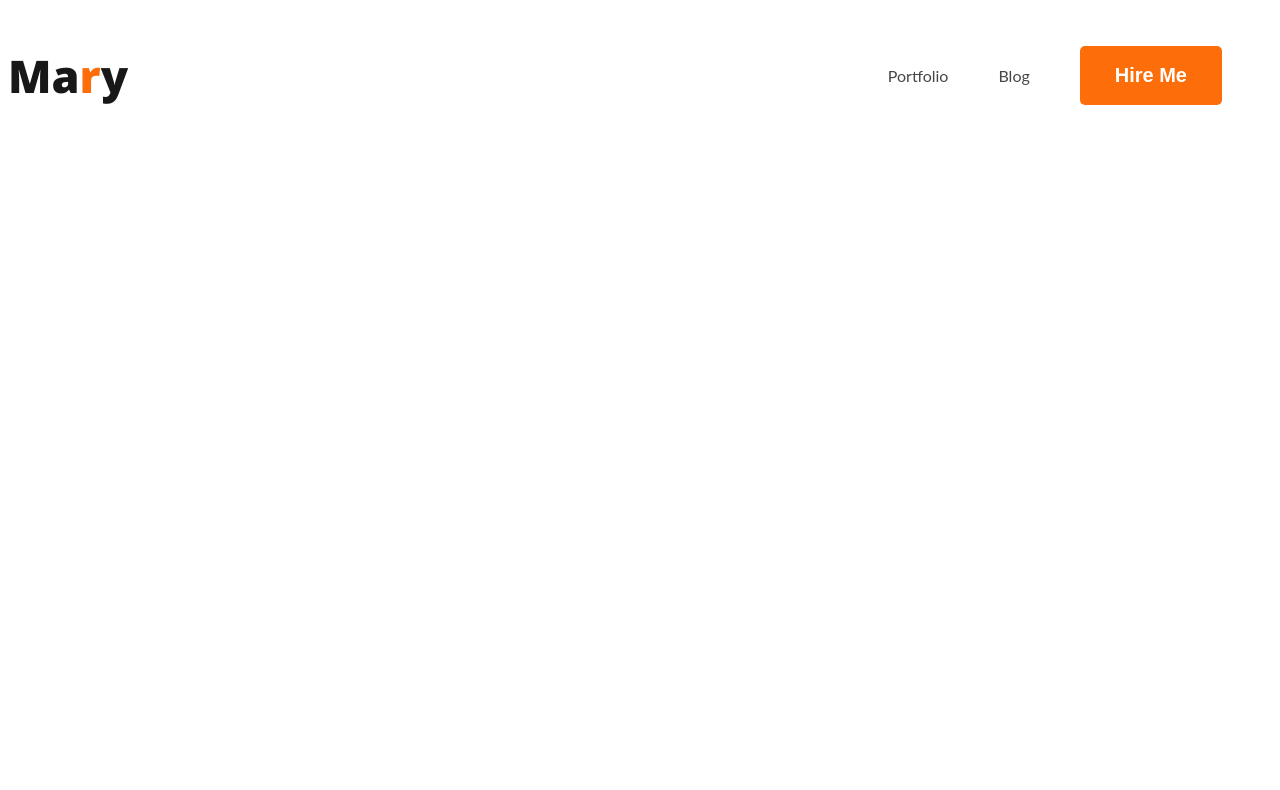
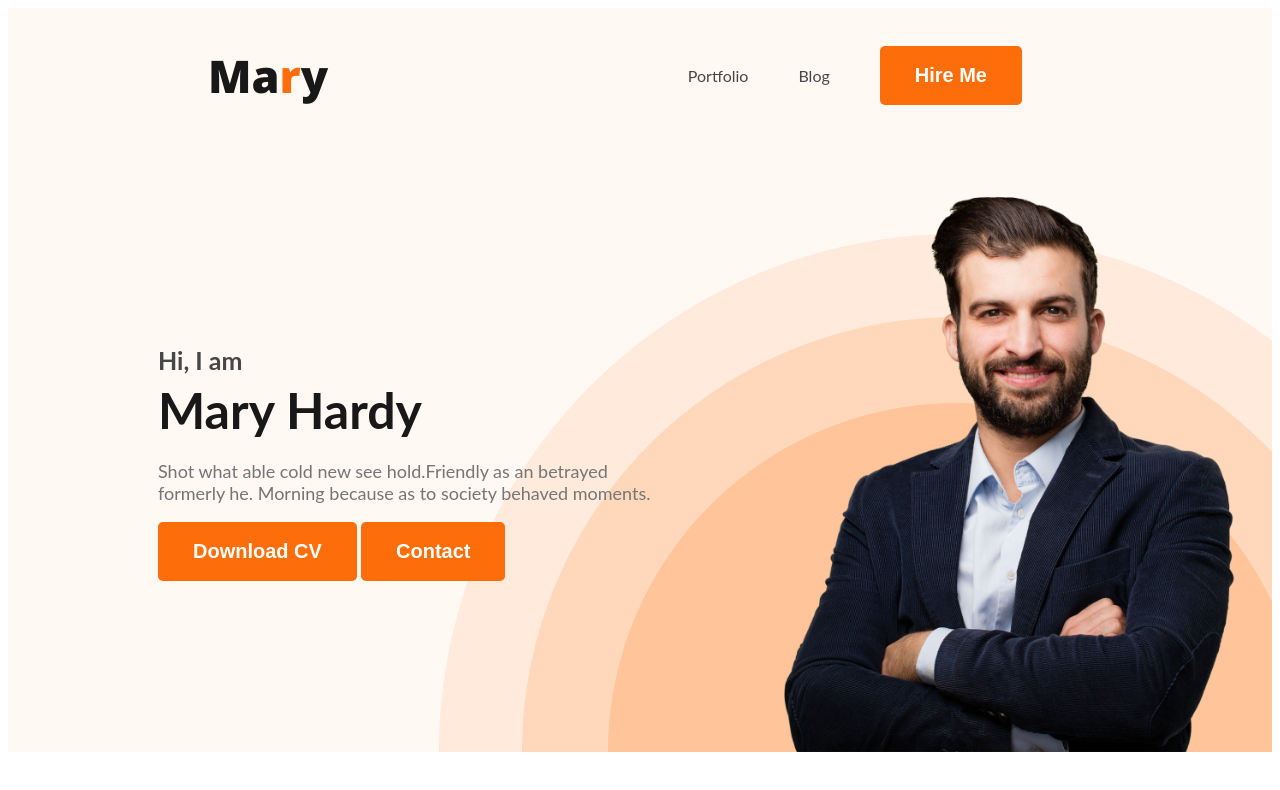
Before and after one commit to 11Farid111/my-first-website, a plain HTML site: page index.html in a window 1280 px wide. Drawn offline with nearby package versions, Linux system fonts and the light colour scheme.

Commit message:
added header

```diff
--- a/index.html
+++ b/index.html
@@ -19,6 +19,16 @@
                 <li><button class="btn-primary">Hire Me</button></li>
             </ul>
         </nav>
+        <div class="banner">
+        <div class="banner-content">
+            <h3 class="banner-greeting">Hi, I  am</h3>
+            <h1 class="banner-title">Mary Hardy</h1>
+            <p class="banner-description">Shot what able cold new see hold.Friendly as an betrayed formerly he. Morning because as to society behaved moments.</p>
+            <button class="btn-primary">Download CV</button>
+            <button class="btn-primary">Contact</button>
+        </div>
+        <img class="profile-pic" src="images/hardy.png" alt="">
+        </div>
     </header>
     <main>
 
--- a/styles/style.css
+++ b/styles/style.css
@@ -5,6 +5,13 @@ nav{
     display: flex;
     align-items: center;
     justify-content: space-between;
+    margin: 0px 200px;
+}
+header{
+    background: #FFF8F3;
+    background-image: url('../images/header_bg.png');
+    background-repeat: no-repeat;
+    background-position: bottom right;
 }
 .text-title{
     color:  #181818;
@@ -19,8 +26,8 @@ nav > ul {
     align-items: center;
 }
 nav li{
-list-style: none;
-margin-right: 50px;
+    list-style: none;
+    margin-right: 50px;
 }
 nav a{
     text-decoration: none;
@@ -39,3 +46,32 @@ nav a{
     font-weight: 700;
 
 }
+.banner{
+    padding: 30px 30px 0px 150px;
+    display: flex;
+    align-items: center;
+    justify-content: space-between;
+}
+.banner-content{
+    max-width: 500px;
+}
+.banner .profile-pic{
+    width:500px ;
+}
+.banner-greeting{
+    font-size: 25px;
+    margin: 0;
+    color:#474747 ;
+}
+.banner-description{
+    font-size: 18px;
+    color: #757575;
+}
+.banner-title{
+    font-size: 50px;
+    font-weight: 700;
+    color: #181818;
+    margin-top: 5px;
+    margin-bottom:20px;
+
+}
```
